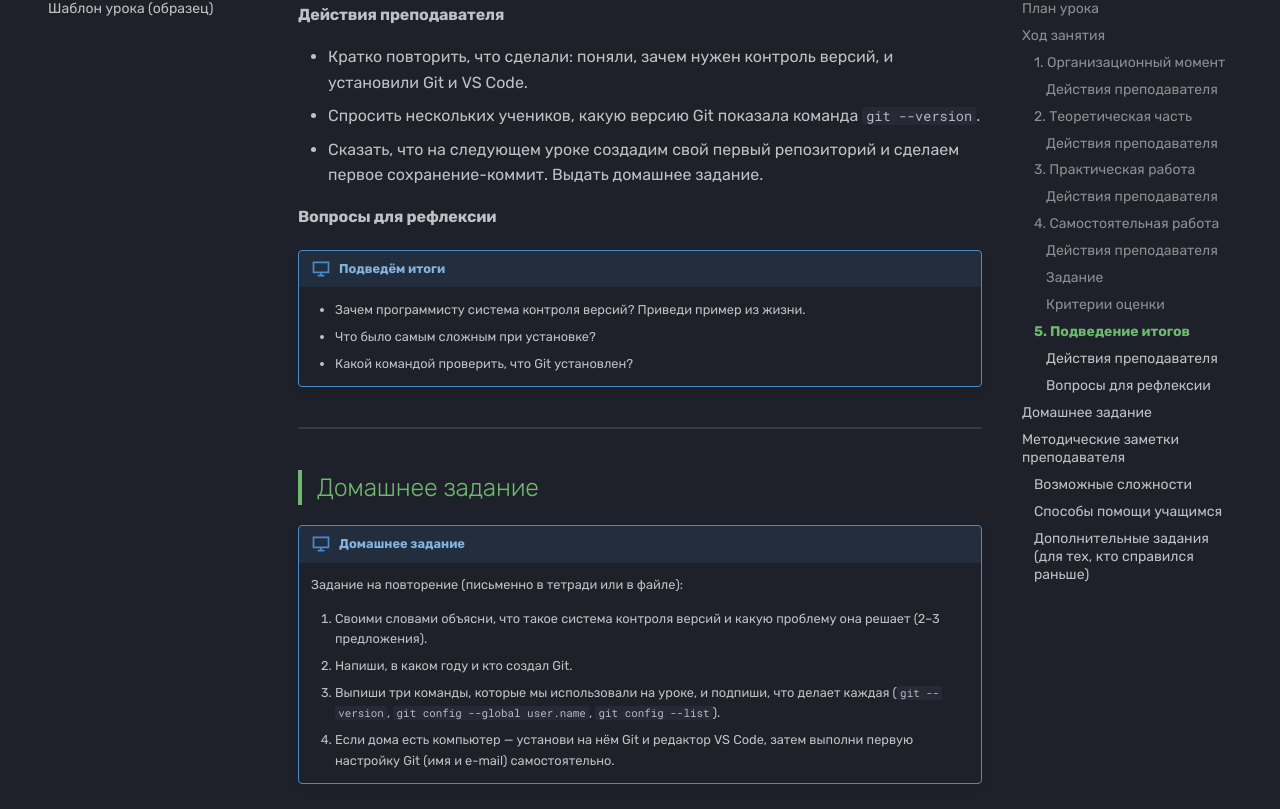
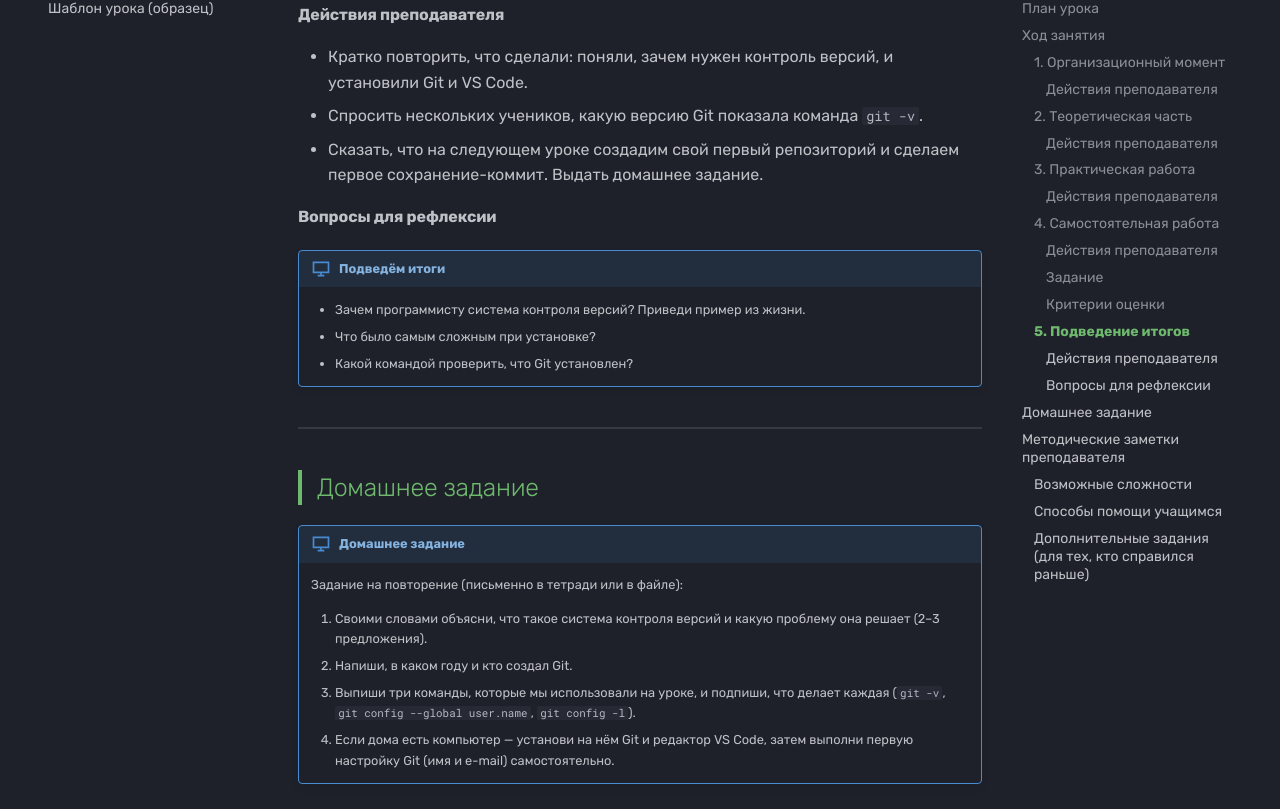
Before and after one commit to talaev-sergey/edu-modules, an MkDocs documentation site: the page built from modules/git-github/docs/lessons/lesson_01.md, in a window 1280 px wide and 1400 px high, scrolled down 8299 px. Shown: the part 153-962 px from the top of the window. Built offline with MkDocs 1.6.1 and Material for MkDocs 9.7.7, drawn with Linux system fonts in a browser that asks for light colours; some of the changed text lies outside the part shown.

Commit message:
docs(lesson-01): use short git flags (-v, -l, -h)
Replace git --version / --list / --help with their short forms to
match the updated draft.

```diff
--- a/modules/git-github/docs/lessons/lesson_01.md
+++ b/modules/git-github/docs/lessons/lesson_01.md
@@ -118,7 +118,7 @@
     Ученики пугаются окна UAC и большого числа экранов установщика. Заранее предупредите, что окон много и нужно просто нажимать «Next» — это нормально.
 
 !!! slide "Блок 3. Открываем Git Bash и проверяем установку"
-    **Мини-теория:** вместе с Git устанавливается терминал Git Bash. Команда `git --version` показывает номер установленной версии — это самый простой способ проверить, что Git работает.
+    **Мини-теория:** вместе с Git устанавливается терминал Git Bash. Команда `git -v` показывает номер установленной версии — это самый простой способ проверить, что Git работает.
 
     1. Нажмите кнопку «Пуск» и начните печатать: Git Bash.
     2. В списке найдите приложение «Git Bash» и откройте его — появится чёрное окно терминала.
@@ -158,7 +158,7 @@
     ![Git Bash: настройка user.name и user.email и вывод git config -l](../assets/images/lesson_01_git_config.png)
 
 !!! note "Ожидаемый результат"
-    Git установлен, открывается Git Bash, команда `git --version` показывает версию, а в настройках записаны имя и e-mail ученика.
+    Git установлен, открывается Git Bash, команда `git -v` показывает версию, а в настройках записаны имя и e-mail ученика.
 
 !!! slide "Блок 5. Устанавливаем редактор кода VS Code"
     **Мини-теория:** файлы проекта удобно открывать и редактировать в специальном редакторе. Весь модуль мы будем работать в VS Code — это бесплатный редактор от Microsoft.
@@ -209,7 +209,7 @@
 #### Действия преподавателя
 
 - Кратко повторить, что сделали: поняли, зачем нужен контроль версий, и установили Git и VS Code.
-- Спросить нескольких учеников, какую версию Git показала команда `git --version`.
+- Спросить нескольких учеников, какую версию Git показала команда `git -v`.
 - Сказать, что на следующем уроке создадим свой первый репозиторий и сделаем первое сохранение-коммит. Выдать домашнее задание.
 
 #### Вопросы для рефлексии
@@ -228,7 +228,7 @@
 
     1. Своими словами объясни, что такое система контроля версий и какую проблему она решает (2–3 предложения).
     2. Напиши, в каком году и кто создал Git.
-    3. Выпиши три команды, которые мы использовали на уроке, и подпиши, что делает каждая (`git --version`, `git config --global user.name`, `git config --list`).
+    3. Выпиши три команды, которые мы использовали на уроке, и подпиши, что делает каждая (`git -v`, `git config --global user.name`, `git config -l`).
     4. Если дома есть компьютер — установи на нём Git и редактор VS Code, затем выполни первую настройку Git (имя и e-mail) самостоятельно.
 
 ---
```
Also changed, not shown: other parts of modules/git-github/docs/lessons/lesson_01.md (+1 -1 lines), 1 other file.
